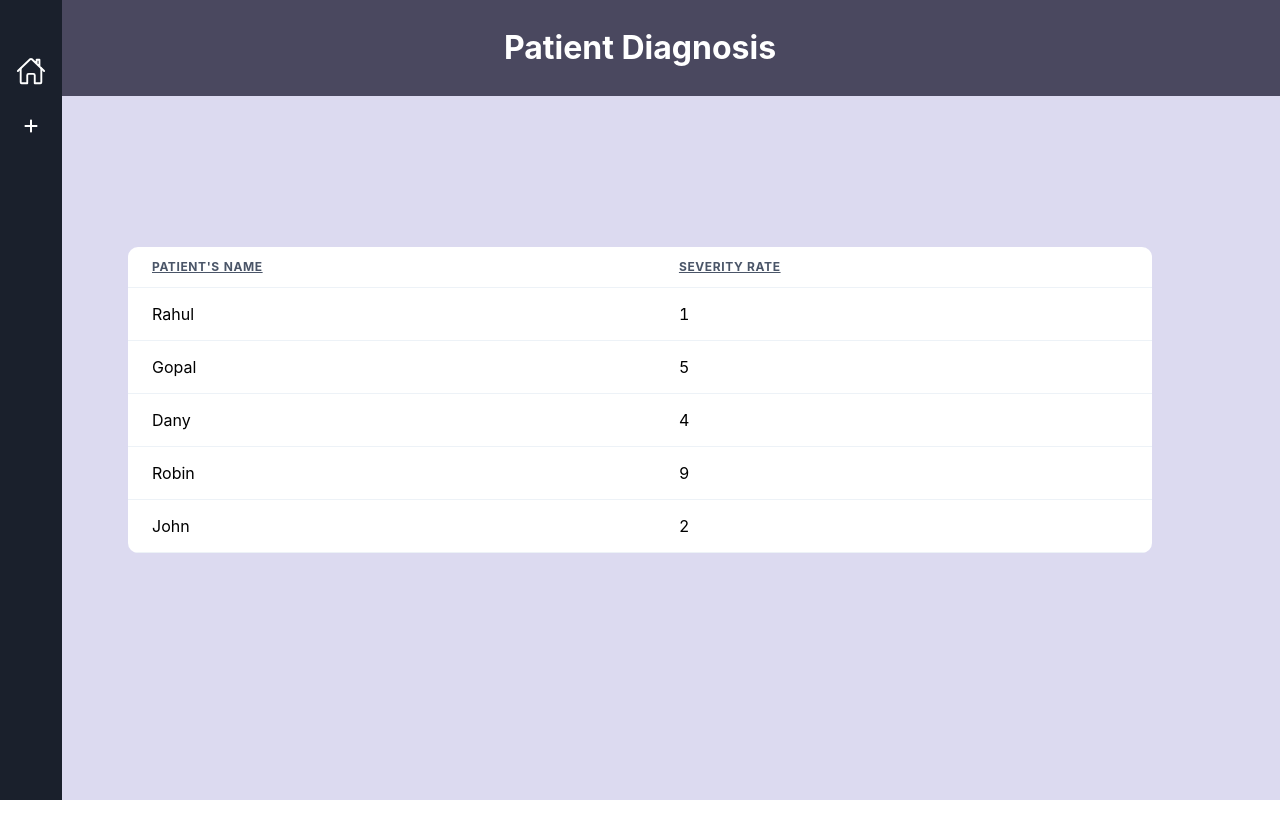
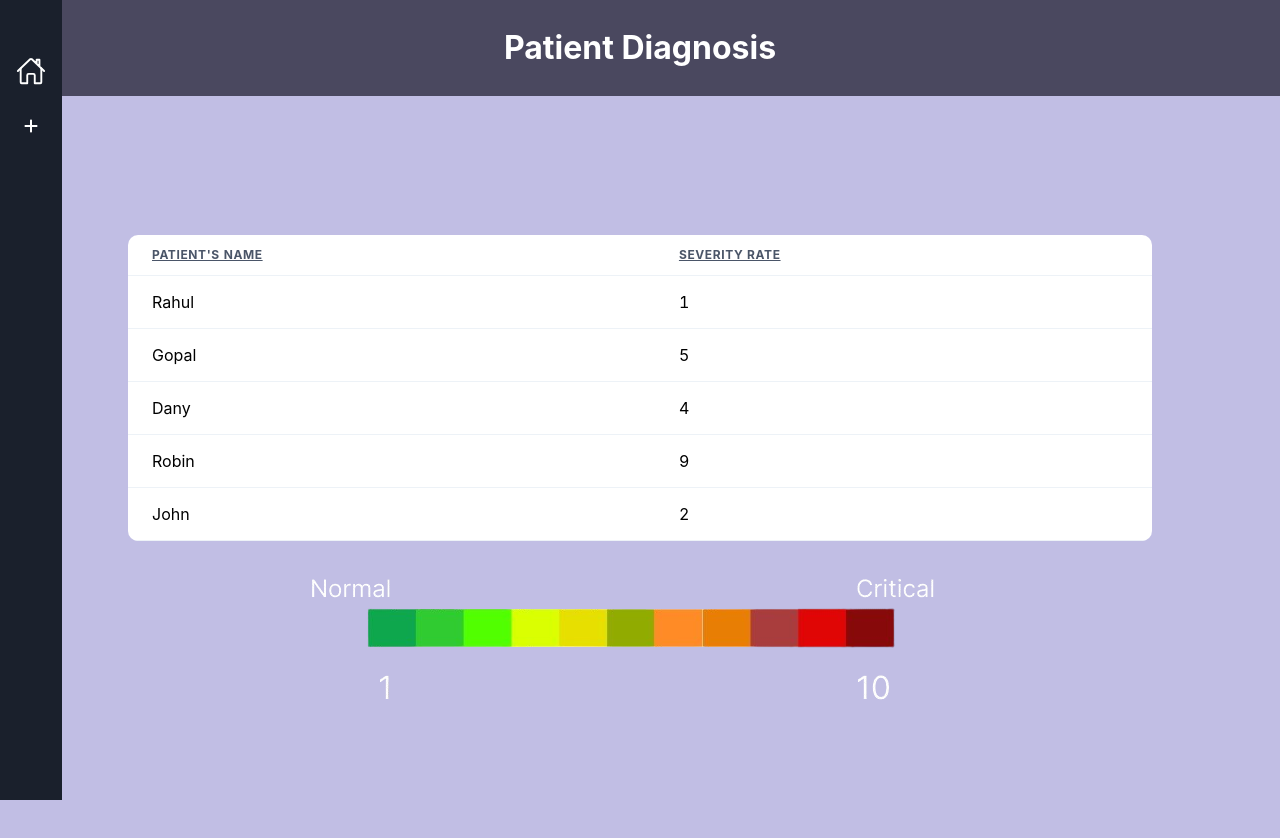
Before and after one commit to Abhay-77/DisCode, a React (Vite) app: page /PatientDiag in a window 1280 px wide. Shown: the top 838 px of the page. Before the commit the page ends 800 px from the top, so only its background shows below. Built offline with nearby package versions, Linux system fonts and the light colour scheme; no server answers.

Commit message:
finalised 3

```diff
--- a/src/PatientList.jsx
+++ b/src/PatientList.jsx
@@ -70,9 +70,10 @@ const Patients = () => {
   return (
     <>
       <Sidebar icon={<FaPlus/>}/>
-      <section className="camppage">
+      <section className="campage">
         <nav className="patientnav">Patient Diagnosis</nav>
         <PatientList />
+        <img src="/rainscale.png" alt="" />
       </section>
     </>
   );
--- a/src/index.css
+++ b/src/index.css
@@ -111,3 +111,22 @@ Th {
   font-weight: bold;
   color: white;
 }
+.rain {
+  background: #3f1515;
+}
+.campage {
+  min-height: 120vh;
+  min-width: 100vw;
+  display: flex;
+  align-items: center;
+  justify-content: center;
+  background-color: hsl(245, 42%, 82%);
+  flex-direction: column;
+  gap: 2rem;
+}
+.campage .searchadd {
+  display: flex;
+  gap: 1rem;
+  width: 80%;
+  /* background: #000; */
+}
```
Also changed, not shown: public/rainbow.jpg (added), public/rainscale.png (added).
